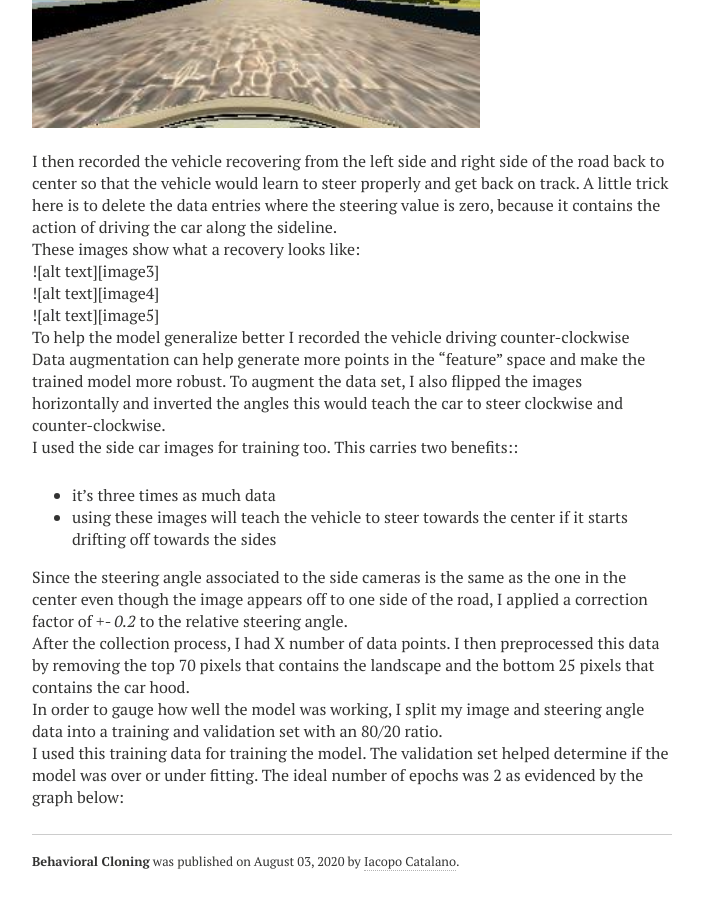
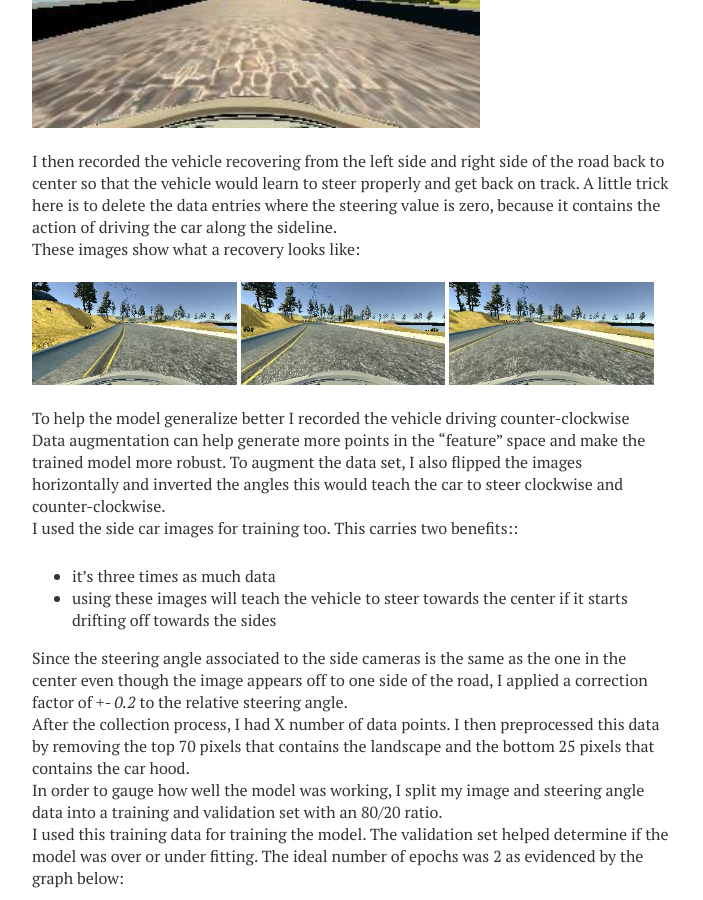
Before and after one commit to IacopomC/iacopomc.github.io, a Jekyll site: the page built from _projects/2020-08-03-behavioral-cloning-project.md, in a window 1280 px wide and 900 px high, scrolled down 2594 px. Shown: the whole window, without its empty margins (288-991 px from the left). Built offline with Jekyll 4.4.1, drawn with Linux system fonts in a browser that asks for light colours; nearby versions of some CDN libraries.

Commit message:
Add recovery example images

```diff
--- a/_projects/2020-08-03-behavioral-cloning-project.md
+++ b/_projects/2020-08-03-behavioral-cloning-project.md
@@ -89,11 +89,13 @@ I then recorded the vehicle recovering from the left side and right side of the
 
 These images show what a recovery looks like:
 
-![alt text][image3]
+<br/>
 
-![alt text][image4]
+<img src="{{ site.url }}/assets/images/behavioral-cloning-project/recovery_01.jpg" width="32%">
+<img src="{{ site.url }}/assets/images/behavioral-cloning-project/recovery_02.jpg" width="32%">
+<img src="{{ site.url }}/assets/images/behavioral-cloning-project/recovery_03.jpg" width="32%">
 
-![alt text][image5]
+<br/>
 
 To help the model generalize better I recorded the vehicle driving counter-clockwise
 
```
Also changed, not shown: assets/images/behavioral-cloning-project/recovery_01.jpg (added), assets/images/behavioral-cloning-project/recovery_02.jpg (added), assets/images/behavioral-cloning-project/recovery_03.jpg (added).
